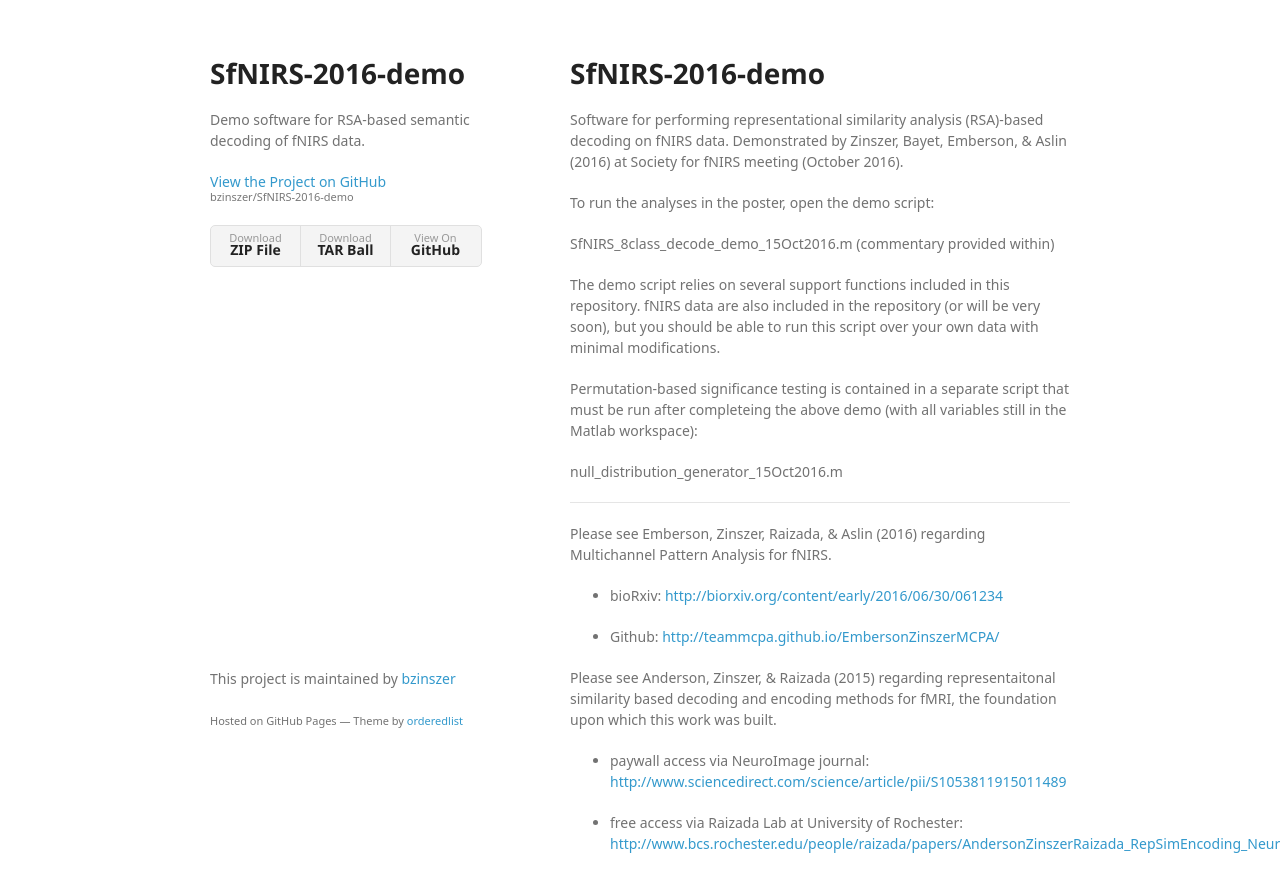
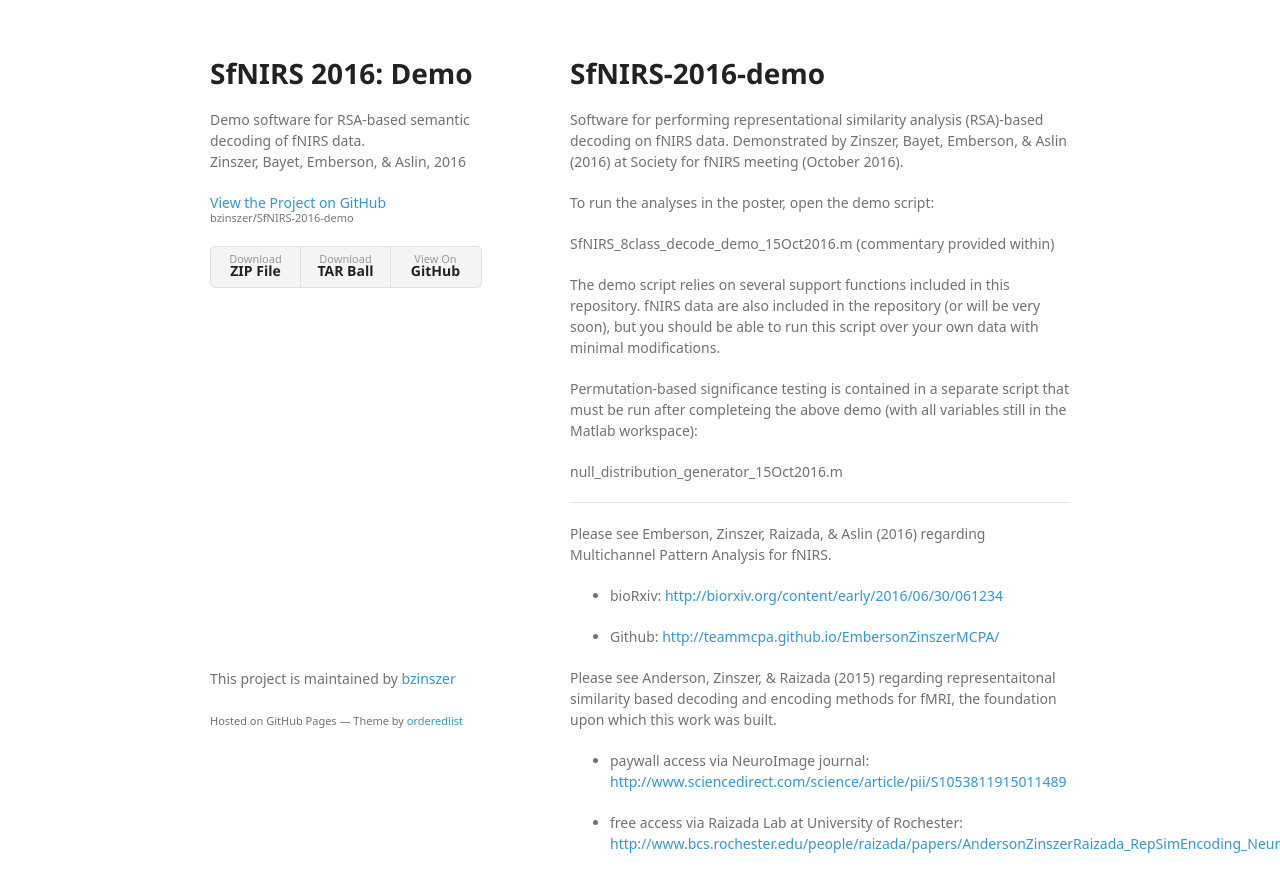
Before and after one commit to bzinszer/SfNIRS-2016-demo, a plain HTML site: page index.html in a window 1280 px wide. Shown: the top 892 px of the page. Drawn offline with Linux system fonts and the light colour scheme; a web font is replaced by a local one.

Commit message:
Update index.html

```diff
--- a/index.html
+++ b/index.html
@@ -15,11 +15,10 @@
   <body>
     <div class="wrapper">
       <header>
-        <h1>SfNIRS-2016-demo</h1>
-        <p>Demo software for RSA-based semantic decoding of fNIRS data.</p>
+        <h1>SfNIRS 2016: Demo</h1>
+        <p>Demo software for RSA-based semantic decoding of fNIRS data.<br>Zinszer, Bayet, Emberson, &amp; Aslin, 2016</p>
 
         <p class="view"><a href="https://github.com/bzinszer/SfNIRS-2016-demo">View the Project on GitHub <small>bzinszer/SfNIRS-2016-demo</small></a></p>
-
 
         <ul>
           <li><a href="https://github.com/bzinszer/SfNIRS-2016-demo/zipball/master">Download <strong>ZIP File</strong></a></li>
```
